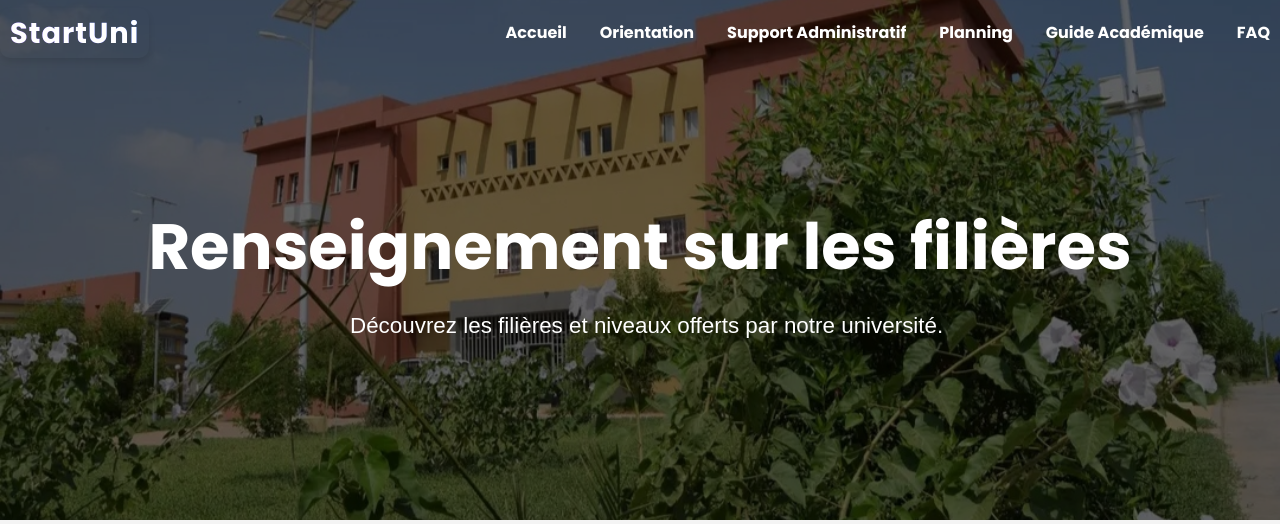
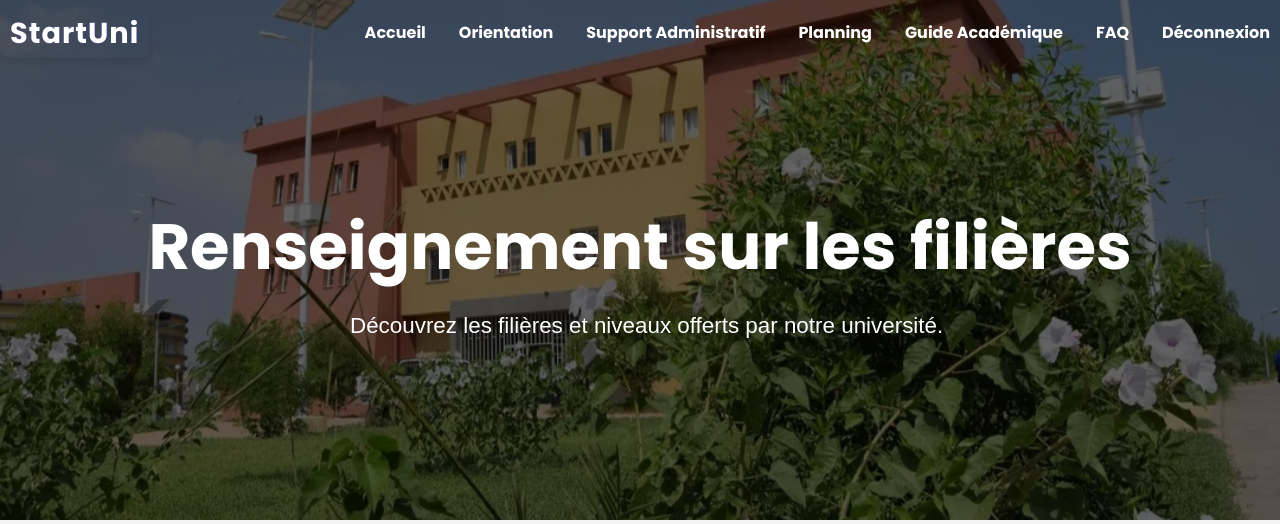
Before and after one commit to Nassira05/genie_logiciel, a Flask app: page /renseignement in a window 1280 px wide. Shown: the top 524 px of the page. Run offline with Flask 3, Linux system fonts and the light colour scheme; some libraries are stand-ins or nearby versions.

Commit message:
Update renseignement.html

```diff
--- a/templates/renseignement.html
+++ b/templates/renseignement.html
@@ -222,6 +222,7 @@
             </li>
             <li><a href="{{ url_for('guide_academique') }}">Guide Académique</a></li>
             <li><a href="{{ url_for('faq') }}">FAQ</a></li>
+          <li><a href="{{ url_for('deconnexion') }}">Déconnexion</a></li>
 
         </ul>
     </nav>
```
